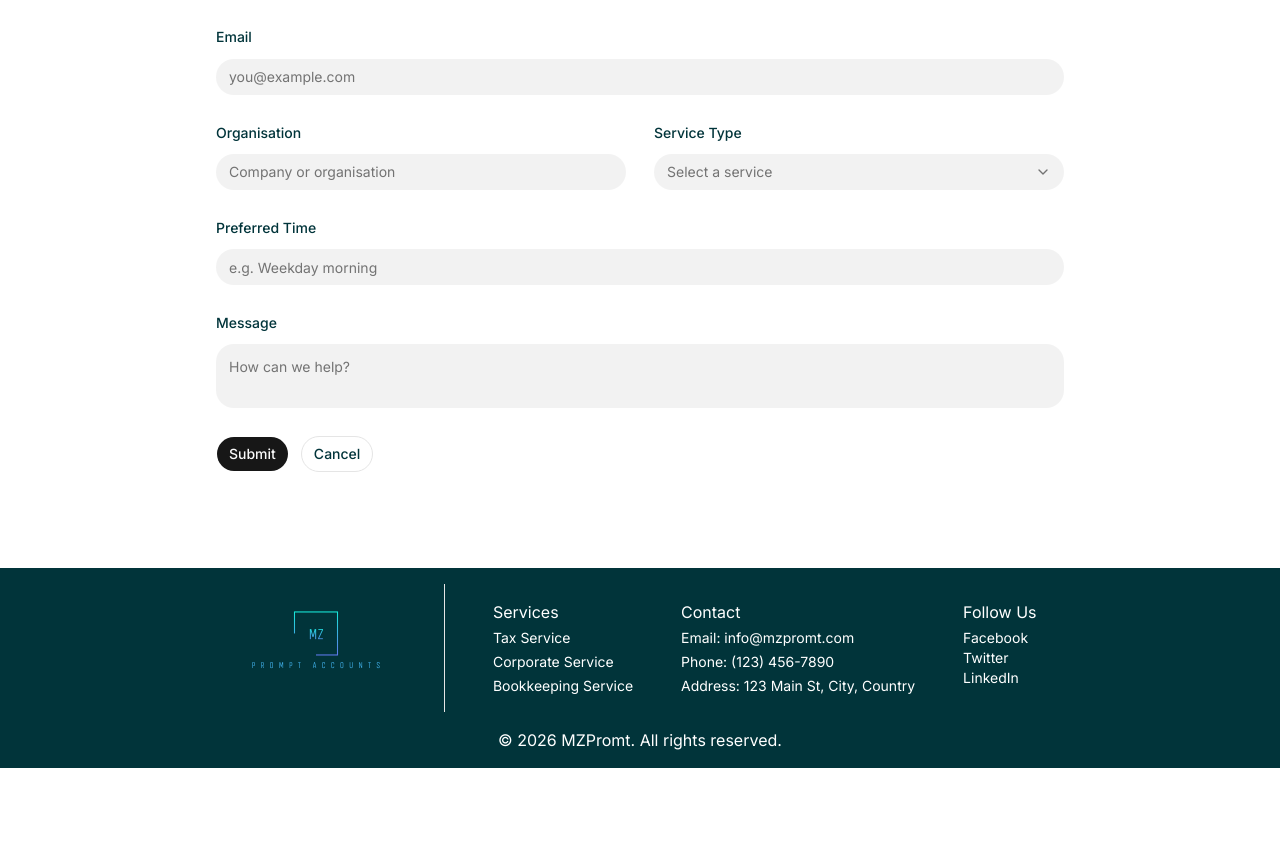
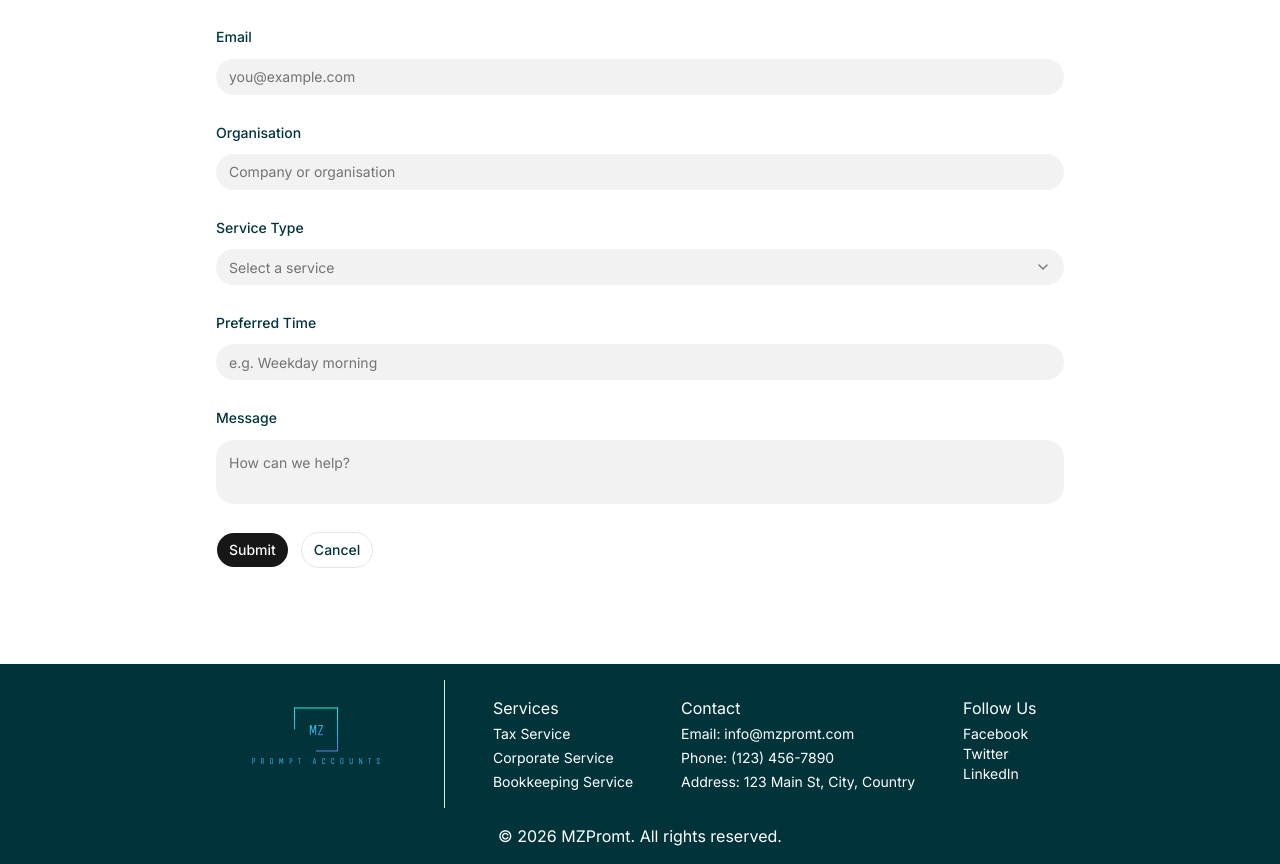
Before and after one commit to FeiCoding000/mzpromt, a Next.js app: page /contact in a window 1280 px wide. Shown: the part 800-1664 px from the top of the page. Before the commit the page ends 1568 px from the top, so only its background shows below. Built offline with nearby package versions, Linux system fonts and the light colour scheme.

Commit message:
Require service type in contact form

```diff
--- a/app/components/forms/ContactForm.tsx
+++ b/app/components/forms/ContactForm.tsx
@@ -89,7 +89,6 @@ export default function ContactForm() {
                 )}
               </Field>
 
-              <div className="flex flex-col md:flex-row md:justify-between gap-7">
                 <Field>
                   <FieldLabel htmlFor="organisation">Organisation</FieldLabel>
                   <Input
@@ -134,7 +133,6 @@ export default function ContactForm() {
                     </Field>
                   )}
                 />
-              </div>
 
               <Field>
                 <FieldLabel htmlFor="preferredTime">Preferred Time</FieldLabel>
--- a/lib/schemas/contactData.ts
+++ b/lib/schemas/contactData.ts
@@ -5,7 +5,7 @@ export const contactDataSchema = z.object({
     email: z.email("Invalid email address"),
     organisation: z.string().optional(),
     preferredTime: z.string().optional(),
-    serviceType: z.string().optional(),
+    serviceType: z.string().min(1, "Please select a service type"),
     message: z.string().optional(),
 });
 
```
